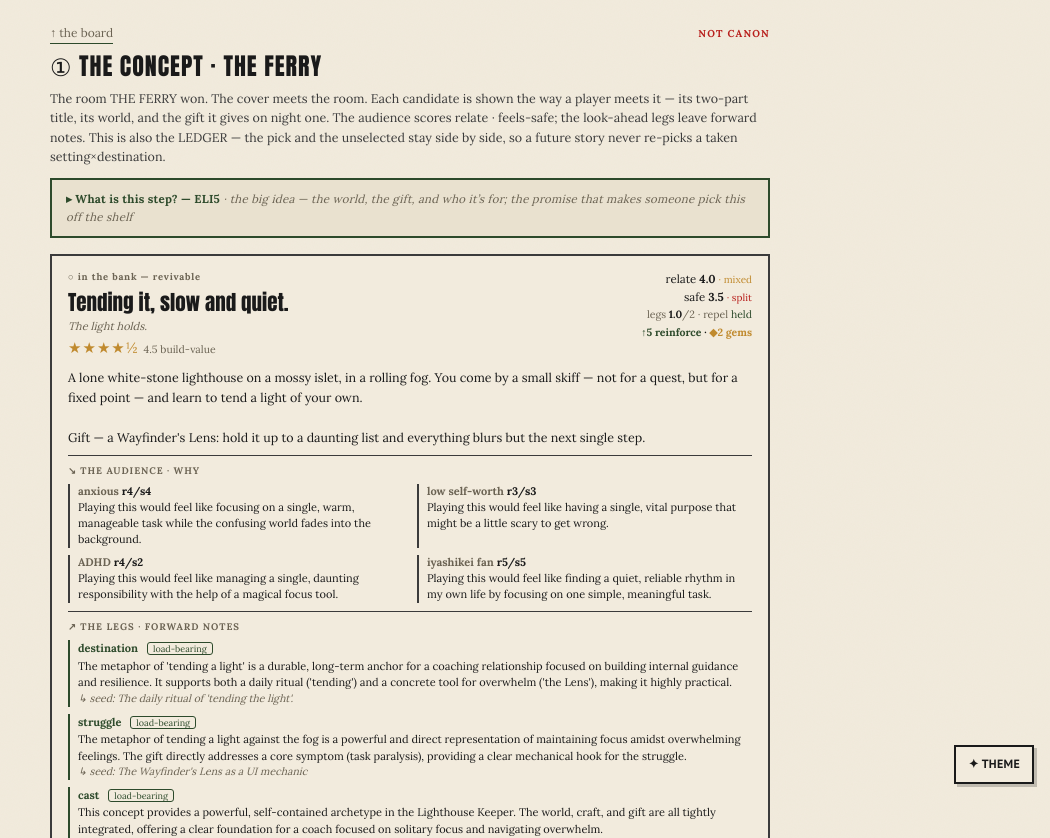
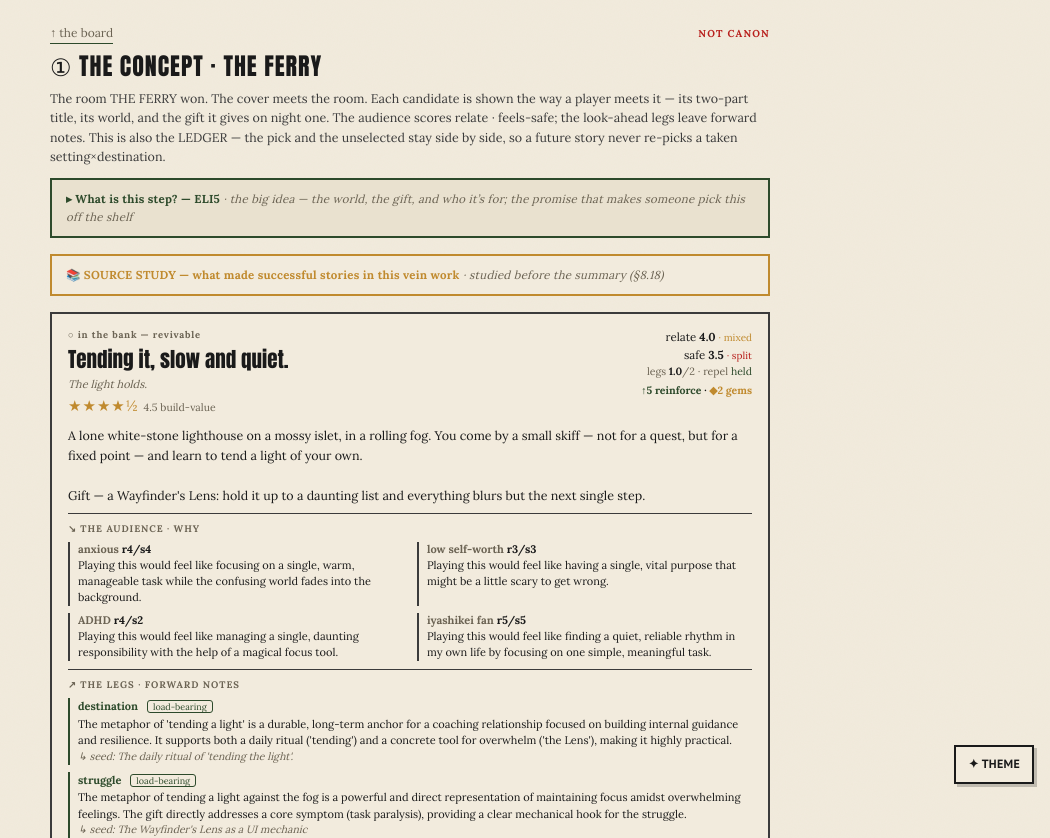
Before and after one commit to cybervaldez/myliar-website, a Next.js app: page /auditions/ferry/concept in a window 1280 px wide. Shown: the top 838 px of the page, without its empty margins (230-1280 px from the left). Built offline with nearby package versions, Linux system fonts and the light colour scheme.

Commit message:
deploy: sync website/ from monorepo @ 0778176

```diff
--- a/app/auditions/StepBoard.tsx
+++ b/app/auditions/StepBoard.tsx
@@ -3,7 +3,7 @@
 // solved this same step — the idea bank), then this step's candidates (⭐ build-value · scorecard ·
 // the audience WHY · the legs' forward notes), then prev/next nav. §8.10/§8.17: no pick — strengths
 // reinforce, gems fix.
-import { type Item, type StepData, type Read, TARGET, PLABEL, starStr, reason, avg, spread, legKeys, getLeg, legMean, star } from "./score";
+import { type Item, type StepData, type Read, type SourceStudy, TARGET, PLABEL, starStr, reason, avg, spread, legKeys, getLeg, legMean, star } from "./score";
 
 type Nav = { href: string; label: string } | null;
 
@@ -18,8 +18,8 @@ const STATUS: Record<string, { txt: string; col: string }> = {
 
 export type Primer = { tldr: string; whatFor: string; impact: string; howToChoose: string; mechanic?: string; craft?: string };
 
-export default function StepBoard({ stepLabel, intro, primer, data, items, carried, status, reference, prev, next }: {
-  stepLabel: string; intro: string; primer?: Primer; data: StepData; items: Item[];
+export default function StepBoard({ stepLabel, intro, primer, sourceStudy, data, items, carried, status, reference, prev, next }: {
+  stepLabel: string; intro: string; primer?: Primer; sourceStudy?: SourceStudy; data: StepData; items: Item[];
   carried?: { step: string; lines: string[] }[]; status?: Record<string, string>;
   reference?: { campaign: string; label: string; title: string; star: number }[]; prev?: Nav; next?: Nav;
 }) {
@@ -54,6 +54,26 @@ export default function StepBoard({ stepLabel, intro, primer, data, items, carri
               </div>
             )}
             {primer.craft && <div style={{ fontSize: 10.5, color: margin, fontStyle: "italic", lineHeight: 1.5, borderTop: `1px solid var(--ink-soft)`, paddingTop: 7 }}>{primer.craft}</div>}
+          </div>
+        </details>
+      )}
+
+      {sourceStudy && (
+        <details style={{ border: `2px solid ${amber}`, background: paper, margin: "0 0 16px" }}>
+          <summary style={{ cursor: "pointer", listStyle: "none", padding: "10px 14px", fontFamily: "var(--theme-body)", fontSize: 11.5, fontWeight: 700, color: amber, letterSpacing: ".02em" }}>
+            📚 SOURCE STUDY — what made successful stories in this vein work <span style={{ color: margin, fontWeight: 400, fontStyle: "italic" }}>· studied before the summary (§8.18)</span>
+            {sourceStudy.preliminary && <span style={{ marginLeft: 6, fontSize: 9, color: red, border: `1px solid ${red}`, borderRadius: 3, padding: "0 5px" }}>PRELIMINARY · verifying</span>}
+          </summary>
+          <div style={{ padding: "2px 14px 13px", fontSize: 12, color: ink, lineHeight: 1.55 }}>
+            <div style={{ fontSize: 11, color: margin, fontStyle: "italic", marginBottom: 8 }}>the vein: {sourceStudy.vein}</div>
+            <div style={{ fontFamily: "var(--theme-body)", fontSize: 9.5, fontWeight: 700, letterSpacing: ".1em", color: margin, marginBottom: 4 }}>PRECEDENTS — WHAT MADE EACH WORK</div>
+            <div style={{ display: "grid", gap: 5, marginBottom: 9 }}>
+              {sourceStudy.works.map((w) => (
+                <div key={w.title} style={{ borderLeft: `2px solid ${amber}`, paddingLeft: 8 }}><b>{w.title}</b> — {w.what}</div>
+              ))}
+            </div>
+            <div style={{ fontSize: 11.5, lineHeight: 1.5 }}><span style={{ fontFamily: "var(--theme-body)", fontSize: 9.5, fontWeight: 700, letterSpacing: ".1em", color: forest }}>↳ BORROW</span> {sourceStudy.borrow.join(" · ")}</div>
+            <div style={{ fontSize: 11.5, lineHeight: 1.5, marginTop: 5 }}><span style={{ fontFamily: "var(--theme-body)", fontSize: 9.5, fontWeight: 700, letterSpacing: ".1em", color: red }}>⚠ AVOID</span> {sourceStudy.avoid.join(" · ")}</div>
           </div>
         </details>
       )}
--- a/app/auditions/[campaign]/[step]/page.tsx
+++ b/app/auditions/[campaign]/[step]/page.tsx
@@ -34,6 +34,7 @@ export default async function CampaignStepPage({ params }: { params: Promise<{ c
       stepLabel={`${stepNo(step)} ${stepLabel(step)} · ${c.label}`}
       intro={sd.isSlate ? conceptIntro : (INTRO[step] ?? "")}
       primer={PRIMERS[step]}
+      sourceStudy={c.sourceStudy?.[step]}
       data={sd.data}
       items={sd.items}
       status={sd.isSlate ? SLATE_STATUS : undefined}
--- a/app/auditions/concept/page.tsx
+++ b/app/auditions/concept/page.tsx
@@ -3,7 +3,7 @@
 // Picks badged `building`; the unselected `available` (revivable, audition already paid for). A new
 // concept reads this first so it never re-picks a taken setting×destination. NOT canon.
 import StepBoard from "../StepBoard";
-import { SLATE, SLATE_STATUS, INTRO, PRIMERS, stepDataFor } from "../registry";
+import { SLATE, SLATE_STATUS, INTRO, PRIMERS, CAMPAIGNS, stepDataFor } from "../registry";
 
 export const metadata = { title: "The Slate — every concept (the idea bank)", description: "The master concept ledger: picks + the bank, status-tagged, so future concepts never duplicate a taken setting." };
 
@@ -15,6 +15,7 @@ export default function SlatePage() {
       stepLabel="The Slate — every concept"
       intro={`The master ledger of every concept we've auditioned. ${INTRO.concept} Picks AND the unselected stay side by side: the unselected aren't rejects, they're a bank (their auditions paid for), so a future concept never re-picks a taken setting×destination. Open a story from the board to see the path built on its pick.`}
       primer={PRIMERS.concept}
+      sourceStudy={CAMPAIGNS.ferry.sourceStudy?.concept}
       data={SLATE}
       items={sd.items}
       status={SLATE_STATUS}
--- a/app/auditions/registry.ts
+++ b/app/auditions/registry.ts
@@ -3,7 +3,7 @@
 // carried-forward look-back, and the cross-story reference. A new story = add one block to CAMPAIGNS
 // (+ its data/<campaign>/<step>.json). Concept is the shared SLATE (the master idea bank) — every
 // campaign's pipeline is born from it. NOT canon.
-import { type Item, type StepData, topOf } from "./score";
+import { type Item, type StepData, type SourceStudy, topOf } from "./score";
 import slate from "./data/concepts.json";
 import ferryPilot from "./data/ferry/pilot.json";
 import ferryDestination from "./data/ferry/destination.json";
@@ -96,6 +96,7 @@ export const CAMPAIGNS: Record<string, {
   label: string; pick: string; blurb: string;
   steps: Record<string, StepData>;
   carried: Record<string, Carried>;
+  sourceStudy?: Record<string, SourceStudy>;
 }> = {
   ferry: {
     label: "The Ferry", pick: "ferry",
@@ -114,6 +115,32 @@ export const CAMPAIGNS: Record<string, {
         { step: "① CONCEPT — THE FERRY", lines: ["the crossing as the day-unit", "◆ gem: a passive struggle (hairline) → must resolve to an internal letting-go"] },
         { step: "② PILOT — “Logged at Full Weight” won (5★, every leg load-bearing)", lines: ["a clear-eyed WITNESS, not a mentor", "the “I log you at full weight” tone turned the struggle gem load-bearing", "↳ seed: the coach witnesses without grading — belonging must never read as social demand"] },
       ],
+    },
+    // §8.18 SOURCE STUDY — verified by the source-study research (2026-06-14, 22 sources, adversarial).
+    // Verdict: no vein beats the Ferry; its iyashikei/keeper vein has the strongest proven track record.
+    sourceStudy: {
+      concept: {
+        vein: "cozy night-transit iyashikei — the KEEPER who witnesses transient strangers (Spiritfarer · Midnight Diner · Mushishi · ARIA). The strongest-evidenced of the three veins; the Ferry pick is validated.",
+        works: [
+          { title: "Spiritfarer", what: "the closest STRUCTURAL analog — a keeper brings transient passengers aboard, fulfills their unfinished business, and releases them (board → witness → depart). The emotional payoff is the GOODBYE, not the systems; the simplest beat (a hug) lands hardest. (One-way departures, though — the Ferry’s nightly RETURN is its own untested bet.)" },
+          { title: "Midnight Diner (Shinya Shokudō)", what: "the PROVEN TEMPLATE for the Ferry’s exact shape: one dish / one guest per night, the keeper a near-silent WITNESS not a mentor, a fixed closing ritual (“Good night” = the logged crossing). This IS the Ferry’s tone." },
+          { title: "Mushishi", what: "proof that a tranquil frame can safely HOLD dark/bittersweet content — the keeper’s clear-eyed, calm witnessing carries “the dark strait” + “a day is a shore, not a verdict” without breaking the soothing frame." },
+          { title: "ARIA", what: "“Nothing really happens, but in a really good way” — ‘nothing happens’ is a FEATURE, not a defect (a water/crossing vibe analog; its undines are tour-guides, not loggers)." },
+          { title: "Coziness (Kitfox / Tanya Short)", what: "Safety · Abundance · Softness + RITUAL — repeated meaningful actions create familiarity; validates the nightly crossing + the log as a warmth ENGINE, not a gimmick." },
+        ],
+        borrow: [
+          "the EPISODIC per-rider vignette (board → witness → depart) over a quiet throughline — Midnight Diner’s exact shape",
+          "concentrate the warmth in the GOODBYE / the gesture, never in the systems (Spiritfarer: the hug, not the management)",
+          "the keeper as near-silent WITNESS who logs “at full weight,” not a mentor",
+          "a tranquil tone can carry the dark strait — Mushishi’s frame holds bittersweet weight without breaking cozy",
+          "no-fail / no-danger / no-time-pressure = “the one hour nobody can ask anything more of you” (Spiritfarer)",
+        ],
+        avoid: [
+          "Spiritfarer’s management/grind busywork — it “loses sight of what it wants to say” and dilutes the farewells; keep the logging ritual LIGHT, never gate warmth behind chores",
+          "framing the dark strait as a contrast-THREAT outside the cozy space (refuted 0-3) — it’s atmospheric, never a threat mechanic",
+          "open bet: the recurring RETURN (vs Spiritfarer’s one-way departure) has no proven analog — watch that perpetual return doesn’t dilute the goodbye payoff",
+        ],
+      },
     },
   },
 };
--- a/app/auditions/score.ts
+++ b/app/auditions/score.ts
@@ -5,6 +5,8 @@ export type Read = { index: number; relate: number; feelsSafe: number; wouldPlay
 export type Leg = { index: number; canBuild: "load-bearing" | "hairline" | "hollow"; explanation: string; opens: string; forecloses: string; seed: string };
 export type StepData = { results: Record<string, Read[]>; legs: Record<string, Leg[]> };
 export type Item = { key: string; idx: number; title: string; sub: string; body: string };
+// the SOURCE STUDY (§8.18) — the third lens (PRECEDENT), studied BEFORE the ELI5 is written
+export type SourceStudy = { vein: string; works: { title: string; what: string }[]; borrow: string[]; avoid: string[]; preliminary?: boolean };
 
 export const TARGET = ["anxious", "low_worth", "adhd", "iyashikei_fan"];
 export const PLABEL: Record<string, string> = { anxious: "anxious", low_worth: "low self-worth", adhd: "ADHD", iyashikei_fan: "iyashikei fan" };
```
